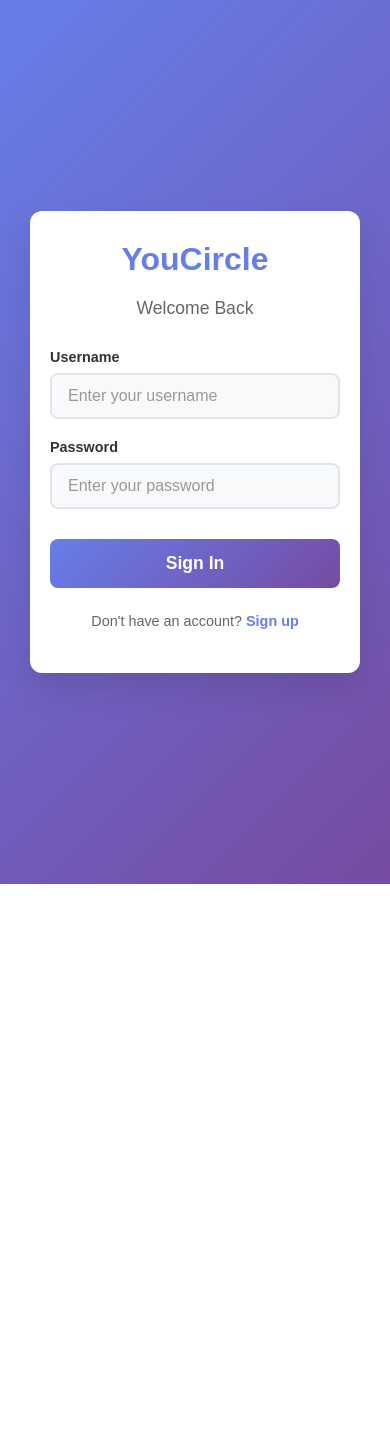
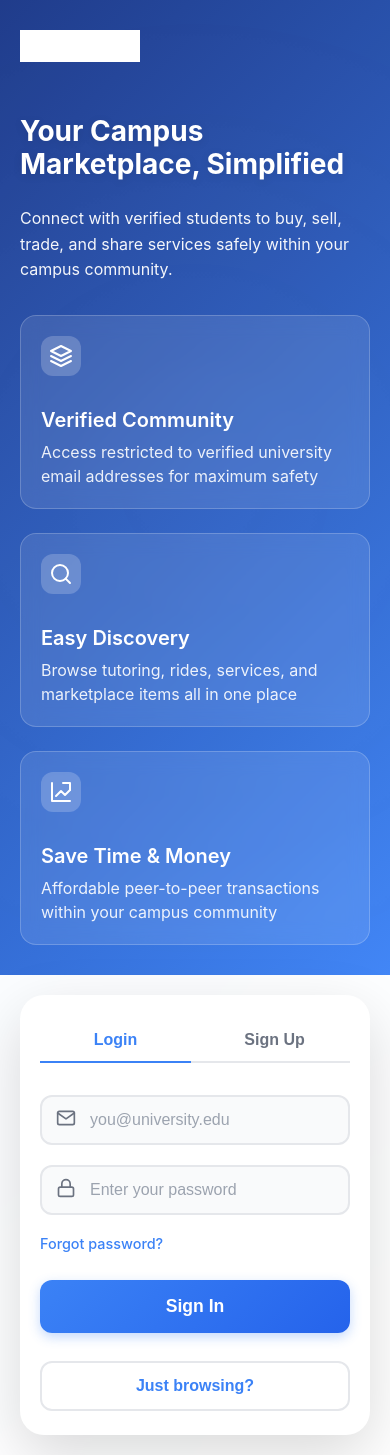
Before and after one commit to sakshambansal03/YouCircle, a React (Create React App) app: page / in a window 390 px wide. Before the commit the page ends 884 px from the top, so only its background shows below. Built offline with nearby package versions, Linux system fonts and the light colour scheme.

Commit message:
login page

```diff
--- a/src/components/screens/LoginScreen.css
+++ b/src/components/screens/LoginScreen.css
@@ -3,36 +3,196 @@
   display: flex;
   align-items: center;
   justify-content: center;
-    background: linear-gradient(135deg, #667eea 0%, #764ba2 100%);
-    padding: 20px;
-    font-family: 'Arial', sans-serif;
+  background: linear-gradient(135deg, #1e3a8a 0%, #3b82f6 50%, #ffffff 100%);
+  padding: 0;
+  font-family: -apple-system, BlinkMacSystemFont, 'Segoe UI', 'Roboto', 'Oxygen', 'Ubuntu', 'Cantarell', sans-serif;
+  position: relative;
+  overflow: hidden;
+}
+
+.login-screen::before {
+  content: '';
+  position: absolute;
+  top: 0;
+  left: 0;
+  right: 0;
+  bottom: 0;
+  background: linear-gradient(135deg, rgba(30, 58, 138, 0.95) 0%, rgba(59, 130, 246, 0.9) 50%, rgba(255, 255, 255, 0.95) 100%);
+  z-index: 0;
+}
+
+.login-container {
+  display: grid;
+  grid-template-columns: 1fr 1fr;
+  width: 100%;
+  max-width: 1400px;
+  min-height: 100vh;
+  position: relative;
+  z-index: 1;
+}
+
+/* Left Side - Promotional Section */
+.promo-section {
+  display: flex;
+  align-items: center;
+  justify-content: center;
+  padding: 60px 80px;
+  color: white;
+  background: linear-gradient(135deg, rgba(30, 58, 138, 0.98) 0%, rgba(59, 130, 246, 0.95) 100%);
+  position: relative;
+  overflow: hidden;
+}
+
+.promo-section::before {
+  content: '';
+  position: absolute;
+  top: -50%;
+  right: -50%;
+  width: 200%;
+  height: 200%;
+  background: radial-gradient(circle, rgba(255, 255, 255, 0.1) 0%, transparent 70%);
+  animation: pulse 20s ease-in-out infinite;
+}
+
+@keyframes pulse {
+  0%, 100% {
+    transform: scale(1);
+    opacity: 0.5;
+  }
+  50% {
+    transform: scale(1.1);
+    opacity: 0.3;
+  }
+}
+
+.promo-content {
+  position: relative;
+  z-index: 1;
+  max-width: 600px;
+}
+
+.promo-logo {
+  width: 200px;
+  height: auto;
+  margin-bottom: 40px;
+  filter: brightness(0) invert(1);
+}
+
+.promo-title {
+  font-size: 3rem;
+  font-weight: 700;
+  margin-bottom: 24px;
+  line-height: 1.2;
+  color: white;
+  text-shadow: 0 2px 10px rgba(0, 0, 0, 0.1);
+}
+
+.promo-tagline {
+  font-size: 1.25rem;
+  line-height: 1.6;
+  margin-bottom: 48px;
+  color: rgba(255, 255, 255, 0.95);
+  font-weight: 400;
+}
+
+.feature-cards {
+  display: flex;
+  flex-direction: column;
+  gap: 24px;
+}
+
+.feature-card {
+  display: flex;
+  align-items: flex-start;
+  gap: 20px;
+  padding: 24px;
+  background: rgba(255, 255, 255, 0.1);
+  backdrop-filter: blur(10px);
+  border-radius: 16px;
+  border: 1px solid rgba(255, 255, 255, 0.2);
+  transition: all 0.3s ease;
+}
+
+.feature-card:hover {
+  background: rgba(255, 255, 255, 0.15);
+  transform: translateY(-2px);
+  box-shadow: 0 8px 24px rgba(0, 0, 0, 0.2);
+}
+
+.feature-icon {
+  flex-shrink: 0;
+  width: 48px;
+  height: 48px;
+  display: flex;
+  align-items: center;
+  justify-content: center;
+  background: rgba(255, 255, 255, 0.2);
+  border-radius: 12px;
+  color: white;
+}
+
+.feature-content h3 {
+  font-size: 1.25rem;
+  font-weight: 600;
+  margin-bottom: 8px;
+  color: white;
+}
+
+.feature-content p {
+  font-size: 1rem;
+  line-height: 1.5;
+  color: rgba(255, 255, 255, 0.9);
+  margin: 0;
+}
+
+/* Right Side - Form Section */
+.form-section {
+  display: flex;
+  align-items: center;
+  justify-content: center;
+  padding: 60px;
+  background: rgba(255, 255, 255, 0.98);
+  backdrop-filter: blur(10px);
 }
 
 .login-box {
   background: white;
-    padding: 40px;
-    border-radius: 12px;
-    box-shadow: 0 15px 35px rgba(0, 0, 0, 0.1);
+  padding: 48px;
+  border-radius: 24px;
+  box-shadow: 0 20px 60px rgba(0, 0, 0, 0.15);
   width: 100%;
-    max-width: 400px;
-    text-align: center;
+  max-width: 480px;
 }
 
-  .logo-section {
-    margin-bottom: 20px;
+.tab-container {
   display: flex;
-    justify-content: center;
-    font-size: 2rem;
-    font-weight: 600;
-    color: #667eea;
+  gap: 8px;
+  margin-bottom: 32px;
+  border-bottom: 2px solid #e5e7eb;
 }
 
-  .login-subtitle {
-    color: #666;
-    font-size: 1.1rem;
-    margin-bottom: 30px;
-    font-weight: 400;
-    display: block;
+.tab {
+  flex: 1;
+  padding: 12px 24px;
+  background: none;
+  border: none;
+  font-size: 1rem;
+  font-weight: 600;
+  color: #6b7280;
+  cursor: pointer;
+  transition: all 0.3s ease;
+  position: relative;
+  border-bottom: 2px solid transparent;
+  margin-bottom: -2px;
+}
+
+.tab:hover {
+  color: #3b82f6;
+}
+
+.tab.active {
+  color: #3b82f6;
+  border-bottom-color: #3b82f6;
 }
 
 .login-form {
@@ -42,76 +202,106 @@
 }
 
 .input-group {
+  position: relative;
   display: flex;
   flex-direction: column;
-    text-align: left;
 }
 
-  .input-group label {
-    color: #333;
-    font-weight: 600;
-    margin-bottom: 8px;
-    font-size: 0.9rem;
+.input-icon {
+  position: absolute;
+  left: 16px;
+  top: 50%;
+  transform: translateY(-50%);
+  color: #6b7280;
+  z-index: 1;
+  pointer-events: none;
 }
 
 .input-group input {
-    padding: 12px 16px;
-    border: 2px solid #e1e5e9;
-    border-radius: 8px;
+  padding: 14px 16px 14px 48px;
+  border: 2px solid #e5e7eb;
+  border-radius: 12px;
   font-size: 1rem;
   transition: all 0.3s ease;
-    background-color: #f8f9fa;
+  background-color: #f9fafb;
+  width: 100%;
+  box-sizing: border-box;
 }
 
 .input-group input:focus {
   outline: none;
-    border-color: #667eea;
+  border-color: #3b82f6;
   background-color: white;
-    box-shadow: 0 0 0 3px rgba(102, 126, 234, 0.1);
+  box-shadow: 0 0 0 4px rgba(59, 130, 246, 0.1);
 }
 
 .input-group input::placeholder {
-    color: #999;
+  color: #9ca3af;
+}
+
+.input-row {
+  display: grid;
+  grid-template-columns: 1fr 1fr;
+  gap: 16px;
+}
+
+.input-row .input-group input {
+  padding-left: 16px;
+}
+
+.forgot-password {
+  color: #3b82f6;
+  text-decoration: none;
+  font-size: 0.9rem;
+  font-weight: 500;
+  align-self: flex-start;
+  transition: color 0.3s ease;
+}
+
+.forgot-password:hover {
+  color: #2563eb;
+  text-decoration: underline;
 }
 
 .login-button {
-    background: linear-gradient(135deg, #667eea 0%, #764ba2 100%);
+  background: linear-gradient(135deg, #3b82f6 0%, #2563eb 100%);
   color: white;
   border: none;
-    padding: 14px 24px;
-    border-radius: 8px;
+  padding: 16px 24px;
+  border-radius: 12px;
   font-size: 1.1rem;
   font-weight: 600;
   cursor: pointer;
   transition: all 0.3s ease;
-    margin-top: 10px;
+  margin-top: 8px;
+  box-shadow: 0 4px 12px rgba(59, 130, 246, 0.3);
 }
 
 .login-button:hover {
   transform: translateY(-2px);
-    box-shadow: 0 8px 25px rgba(102, 126, 234, 0.3);
+  box-shadow: 0 8px 20px rgba(59, 130, 246, 0.4);
 }
 
 .login-button:active {
   transform: translateY(0);
 }
 
-  .login-footer {
-    margin-top: 25px;
-    color: #666;
-    font-size: 0.9rem;
+.browse-button {
+  background: white;
+  color: #3b82f6;
+  border: 2px solid #e5e7eb;
+  padding: 14px 24px;
+  border-radius: 12px;
+  font-size: 1rem;
+  font-weight: 600;
+  cursor: pointer;
+  transition: all 0.3s ease;
+  margin-top: 8px;
 }
 
-  .signup-link {
-    color: #667eea;
-    text-decoration: none;
-    font-weight: 600;
-    transition: color 0.3s ease;
-  }
-
-  .signup-link:hover {
-    color: #764ba2;
-    text-decoration: underline;
+.browse-button:hover {
+  border-color: #3b82f6;
+  background: #f0f7ff;
 }
 
 /* Signup Dialog Styles */
@@ -126,13 +316,14 @@
   align-items: center;
   justify-content: center;
   z-index: 1000;
+  backdrop-filter: blur(4px);
 }
 
 .signup-box {
   background: white;
   padding: 40px;
-  border-radius: 12px;
-  box-shadow: 0 15px 35px rgba(0, 0, 0, 0.2);
+  border-radius: 24px;
+  box-shadow: 0 20px 60px rgba(0, 0, 0, 0.3);
   width: 100%;
   max-width: 500px;
   max-height: 90vh;
@@ -153,29 +344,18 @@
   flex: 1;
   font-size: 2rem;
   font-weight: 600;
-  color: #667eea;
-}
-
-.signup-title {
-  color: #333;
-  font-size: 2rem;
-  font-weight: bold;
-  margin: 0;
-  background: linear-gradient(135deg, #667eea 0%, #764ba2 100%);
-  -webkit-background-clip: text;
-  -webkit-text-fill-color: transparent;
-  background-clip: text;
+  color: #3b82f6;
 }
 
 .close-btn {
   background: none;
   border: none;
   font-size: 2rem;
-  color: #999;
+  color: #9ca3af;
   cursor: pointer;
   padding: 0;
-  width: 30px;
-  height: 30px;
+  width: 36px;
+  height: 36px;
   display: flex;
   align-items: center;
   justify-content: center;
@@ -184,8 +364,8 @@
 }
 
 .close-btn:hover {
-  background: #f0f0f0;
-  color: #333;
+  background: #f3f4f6;
+  color: #374151;
 }
 
 .signup-form {
@@ -194,28 +374,23 @@
   gap: 20px;
 }
 
-.input-row {
-  display: grid;
-  grid-template-columns: 1fr 1fr;
-  gap: 15px;
-}
-
 .signup-button {
-  background: linear-gradient(135deg, #667eea 0%, #764ba2 100%);
+  background: linear-gradient(135deg, #3b82f6 0%, #2563eb 100%);
   color: white;
   border: none;
-  padding: 14px 24px;
-  border-radius: 8px;
+  padding: 16px 24px;
+  border-radius: 12px;
   font-size: 1.1rem;
   font-weight: 600;
   cursor: pointer;
   transition: all 0.3s ease;
   margin-top: 10px;
+  box-shadow: 0 4px 12px rgba(59, 130, 246, 0.3);
 }
 
 .signup-button:hover {
   transform: translateY(-2px);
-  box-shadow: 0 8px 25px rgba(102, 126, 234, 0.3);
+  box-shadow: 0 8px 20px rgba(59, 130, 246, 0.4);
 }
 
 .signup-button:active {
@@ -223,23 +398,97 @@
 }
 
 /* Responsive design */
-@media (max-width: 480px) {
-  .login-box {
-    padding: 30px 20px;
-    margin: 10px;
+@media (max-width: 1024px) {
+  .login-container {
+    grid-template-columns: 1fr;
   }
 
-  .login-title {
+  .promo-section {
+    padding: 40px;
+    min-height: auto;
+  }
+
+  .promo-title {
+    font-size: 2.5rem;
+  }
+
+  .form-section {
+    padding: 40px;
+  }
+}
+
+@media (max-width: 768px) {
+  .promo-section {
+    padding: 40px 30px;
+  }
+
+  .promo-logo {
+    width: 150px;
+    margin-bottom: 30px;
+  }
+
+  .promo-title {
     font-size: 2rem;
   }
 
-  .signup-box {
+  .promo-tagline {
+    font-size: 1.1rem;
+    margin-bottom: 32px;
+  }
+
+  .feature-card {
+    padding: 20px;
+  }
+
+  .form-section {
     padding: 30px 20px;
-    margin: 10px;
+  }
+
+  .login-box {
+    padding: 32px 24px;
+  }
+}
+
+@media (max-width: 480px) {
+  .login-screen {
+    padding: 0;
+  }
+
+  .promo-section {
+    padding: 30px 20px;
+  }
+
+  .promo-logo {
+    width: 120px;
+  }
+
+  .promo-title {
+    font-size: 1.75rem;
+  }
+
+  .promo-tagline {
+    font-size: 1rem;
+  }
+
+  .feature-card {
+    flex-direction: column;
+    gap: 12px;
+  }
+
+  .feature-icon {
+    width: 40px;
+    height: 40px;
+  }
+
+  .form-section {
+    padding: 20px;
+  }
+
+  .login-box {
+    padding: 24px 20px;
   }
 
   .input-row {
     grid-template-columns: 1fr;
-    gap: 20px;
   }
 }
--- a/src/components/screens/LoginScreen.js
+++ b/src/components/screens/LoginScreen.js
@@ -1,22 +1,23 @@
 import React, { useState } from 'react';
 import { useNavigate } from 'react-router-dom';
 import './LoginScreen.css';
+import logoImage from '../../images/youcircle_logo.png';
 
 function LoginScreen() {
-  const [username, setUsername] = useState('');
+  const [email, setEmail] = useState('');
   const [password, setPassword] = useState('');
-  const [showSignup, setShowSignup] = useState(false);
+  const [activeTab, setActiveTab] = useState('login');
   const [signupData, setSignupData] = useState({
     firstName: '',
     lastName: '',
-    username: '',
+    email: '',
     password: ''
   });
   const navigate = useNavigate();
 
   const handleSubmit = (e) => {
     e.preventDefault();
-    console.log('Login attempt:', { username, password });
+    console.log('Login attempt:', { email, password });
     // Navigate to home page after successful login
     navigate('/home');
   };
@@ -39,25 +40,104 @@ function LoginScreen() {
 
   return (
     <div className="login-screen">
+      <div className="login-container">
+        {/* Left Side - Promotional Content */}
+        <div className="promo-section">
+          <div className="promo-content">
+            <img src={logoImage} alt="YouCircle Logo" className="promo-logo" />
+            <h1 className="promo-title">Your Campus Marketplace, Simplified</h1>
+            <p className="promo-tagline">
+              Connect with verified students to buy, sell, trade, and share services safely within your campus community.
+            </p>
+
+            <div className="feature-cards">
+              <div className="feature-card">
+                <div className="feature-icon">
+                  <svg width="24" height="24" viewBox="0 0 24 24" fill="none" xmlns="http://www.w3.org/2000/svg">
+                    <path d="M12 2L2 7L12 12L22 7L12 2Z" stroke="currentColor" strokeWidth="2" strokeLinecap="round" strokeLinejoin="round"/>
+                    <path d="M2 17L12 22L22 17" stroke="currentColor" strokeWidth="2" strokeLinecap="round" strokeLinejoin="round"/>
+                    <path d="M2 12L12 17L22 12" stroke="currentColor" strokeWidth="2" strokeLinecap="round" strokeLinejoin="round"/>
+                  </svg>
+                </div>
+                <div className="feature-content">
+                  <h3>Verified Community</h3>
+                  <p>Access restricted to verified university email addresses for maximum safety</p>
+                </div>
+              </div>
+
+              <div className="feature-card">
+                <div className="feature-icon">
+                  <svg width="24" height="24" viewBox="0 0 24 24" fill="none" xmlns="http://www.w3.org/2000/svg">
+                    <circle cx="11" cy="11" r="8" stroke="currentColor" strokeWidth="2" strokeLinecap="round" strokeLinejoin="round"/>
+                    <path d="M21 21L16.65 16.65" stroke="currentColor" strokeWidth="2" strokeLinecap="round" strokeLinejoin="round"/>
+                  </svg>
+                </div>
+                <div className="feature-content">
+                  <h3>Easy Discovery</h3>
+                  <p>Browse tutoring, rides, services, and marketplace items all in one place</p>
+                </div>
+              </div>
+
+              <div className="feature-card">
+                <div className="feature-icon">
+                  <svg width="24" height="24" viewBox="0 0 24 24" fill="none" xmlns="http://www.w3.org/2000/svg">
+                    <path d="M3 3V21H21" stroke="currentColor" strokeWidth="2" strokeLinecap="round" strokeLinejoin="round"/>
+                    <path d="M7 16L12 11L16 15L21 10" stroke="currentColor" strokeWidth="2" strokeLinecap="round" strokeLinejoin="round"/>
+                    <path d="M21 10V3H14" stroke="currentColor" strokeWidth="2" strokeLinecap="round" strokeLinejoin="round"/>
+                  </svg>
+                </div>
+                <div className="feature-content">
+                  <h3>Save Time & Money</h3>
+                  <p>Affordable peer-to-peer transactions within your campus community</p>
+                </div>
+              </div>
+            </div>
+          </div>
+        </div>
+
+        {/* Right Side - Login Form */}
+        <div className="form-section">
           <div className="login-box">
-        <div className="logo-section">
-          YouCircle
+            <div className="tab-container">
+              <button
+                className={`tab ${activeTab === 'login' ? 'active' : ''}`}
+                onClick={() => setActiveTab('login')}
+              >
+                Login
+              </button>
+              <button
+                className={`tab ${activeTab === 'signup' ? 'active' : ''}`}
+                onClick={() => setActiveTab('signup')}
+              >
+                Sign Up
+              </button>
             </div>
-        <h2 className="login-subtitle">Welcome Back</h2>
+
+            {activeTab === 'login' ? (
               <form onSubmit={handleSubmit} className="login-form">
                 <div className="input-group">
-            <label htmlFor="username">Username</label>
+                  <div className="input-icon">
+                    <svg width="20" height="20" viewBox="0 0 24 24" fill="none" xmlns="http://www.w3.org/2000/svg">
+                      <path d="M4 4H20C21.1 4 22 4.9 22 6V18C22 19.1 21.1 20 20 20H4C2.9 20 2 19.1 2 18V6C2 4.9 2.9 4 4 4Z" stroke="currentColor" strokeWidth="2" strokeLinecap="round" strokeLinejoin="round"/>
+                      <path d="M22 6L12 13L2 6" stroke="currentColor" strokeWidth="2" strokeLinecap="round" strokeLinejoin="round"/>
+                    </svg>
+                  </div>
                   <input
-              type="text"
-              id="username"
-              value={username}
-              onChange={(e) => setUsername(e.target.value)}
-              placeholder="Enter your username"
+                    type="email"
+                    id="email"
+                    value={email}
+                    onChange={(e) => setEmail(e.target.value)}
+                    placeholder="you@university.edu"
                     required
                   />
                 </div>
                 <div className="input-group">
-            <label htmlFor="password">Password</label>
+                  <div className="input-icon">
+                    <svg width="20" height="20" viewBox="0 0 24 24" fill="none" xmlns="http://www.w3.org/2000/svg">
+                      <rect x="3" y="11" width="18" height="11" rx="2" ry="2" stroke="currentColor" strokeWidth="2" strokeLinecap="round" strokeLinejoin="round"/>
+                      <path d="M7 11V7C7 4.23858 9.23858 2 12 2C14.7614 2 17 4.23858 17 7V11" stroke="currentColor" strokeWidth="2" strokeLinecap="round" strokeLinejoin="round"/>
+                    </svg>
+                  </div>
                   <input
                     type="password"
                     id="password"
@@ -67,66 +147,64 @@ function LoginScreen() {
                     required
                   />
                 </div>
+                <a href="#" className="forgot-password">Forgot password?</a>
                 <button type="submit" className="login-button">
                   Sign In
                 </button>
+                <button type="button" className="browse-button">
+                  Just browsing?
+                </button>
               </form>
-        <div className="login-footer">
-          <p>Don't have an account? <a href="#" className="signup-link" onClick={(e) => { e.preventDefault(); setShowSignup(true); }}>Sign up</a></p>
-        </div>
-      </div>
-
-      {/* Signup Dialog */}
-      {showSignup && (
-        <div className="signup-overlay">
-          <div className="signup-box">
-            <div className="signup-header">
-              <div className="signup-logo-section">
-                YouCircle
-              </div>
-              <button className="close-btn" onClick={() => setShowSignup(false)}>×</button>
-            </div>
-            <form onSubmit={handleSignupSubmit} className="signup-form">
+            ) : (
+              <form onSubmit={handleSignupSubmit} className="login-form">
                 <div className="input-row">
                   <div className="input-group">
-                  <label htmlFor="firstName">First Name</label>
                     <input
                       type="text"
                       id="firstName"
                       name="firstName"
                       value={signupData.firstName}
                       onChange={handleSignupChange}
-                    placeholder="Enter your first name"
+                      placeholder="First Name"
                       required
                     />
                   </div>
                   <div className="input-group">
-                  <label htmlFor="lastName">Last Name</label>
                     <input
                       type="text"
                       id="lastName"
                       name="lastName"
                       value={signupData.lastName}
                       onChange={handleSignupChange}
-                    placeholder="Enter your last name"
+                      placeholder="Last Name"
                       required
                     />
                   </div>
                 </div>
                 <div className="input-group">
-                <label htmlFor="signupUsername">Username</label>
+                  <div className="input-icon">
+                    <svg width="20" height="20" viewBox="0 0 24 24" fill="none" xmlns="http://www.w3.org/2000/svg">
+                      <path d="M4 4H20C21.1 4 22 4.9 22 6V18C22 19.1 21.1 20 20 20H4C2.9 20 2 19.1 2 18V6C2 4.9 2.9 4 4 4Z" stroke="currentColor" strokeWidth="2" strokeLinecap="round" strokeLinejoin="round"/>
+                      <path d="M22 6L12 13L2 6" stroke="currentColor" strokeWidth="2" strokeLinecap="round" strokeLinejoin="round"/>
+                    </svg>
+                  </div>
                   <input
-                  type="text"
-                  id="signupUsername"
-                  name="username"
-                  value={signupData.username}
+                    type="email"
+                    id="signupEmail"
+                    name="email"
+                    value={signupData.email}
                     onChange={handleSignupChange}
-                  placeholder="Choose a username"
+                    placeholder="you@university.edu"
                     required
                   />
                 </div>
                 <div className="input-group">
-                <label htmlFor="signupPassword">Password</label>
+                  <div className="input-icon">
+                    <svg width="20" height="20" viewBox="0 0 24 24" fill="none" xmlns="http://www.w3.org/2000/svg">
+                      <rect x="3" y="11" width="18" height="11" rx="2" ry="2" stroke="currentColor" strokeWidth="2" strokeLinecap="round" strokeLinejoin="round"/>
+                      <path d="M7 11V7C7 4.23858 9.23858 2 12 2C14.7614 2 17 4.23858 17 7V11" stroke="currentColor" strokeWidth="2" strokeLinecap="round" strokeLinejoin="round"/>
+                    </svg>
+                  </div>
                   <input
                     type="password"
                     id="signupPassword"
@@ -137,13 +215,14 @@ function LoginScreen() {
                     required
                   />
                 </div>
-              <button type="submit" className="signup-button">
+                <button type="submit" className="login-button">
                   Create Account
                 </button>
               </form>
+            )}
           </div>
         </div>
-      )}
+      </div>
     </div>
   );
 }
```
Lines whose indentation alone changed are shown as unchanged.
